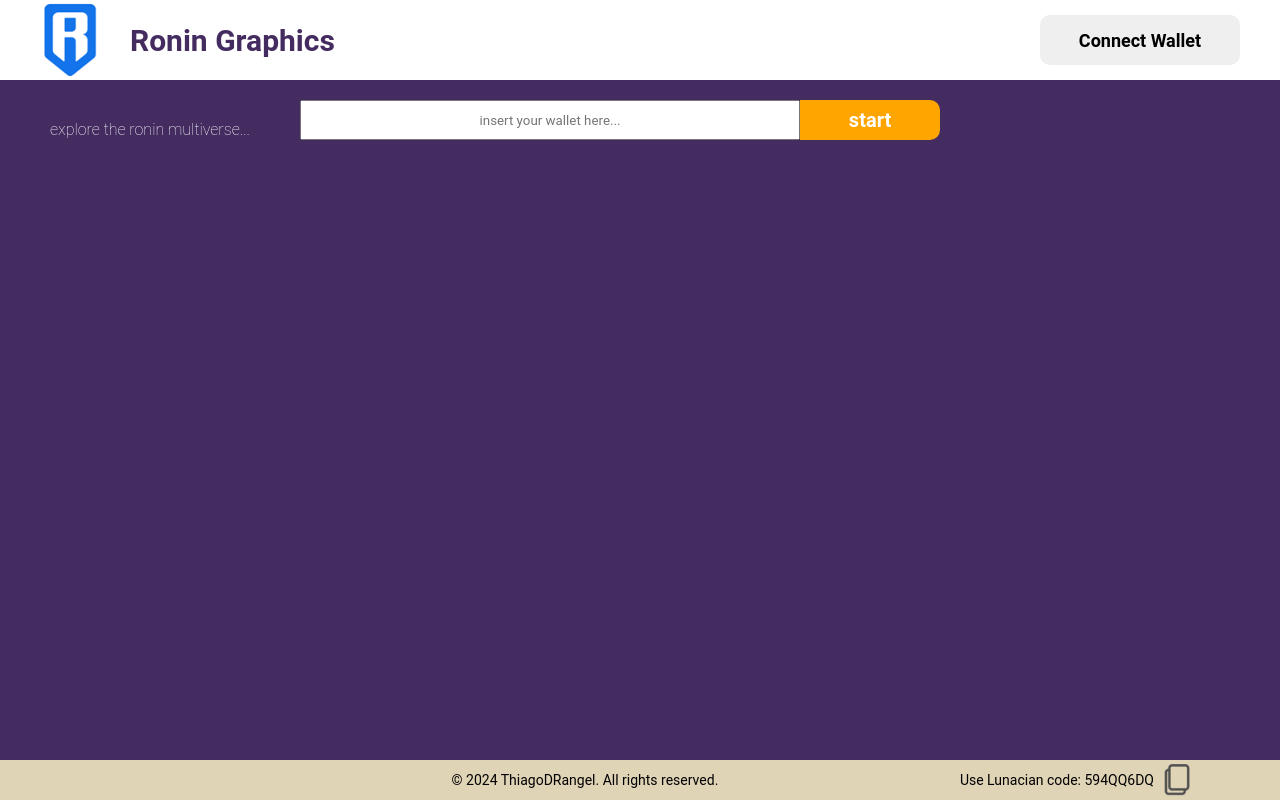
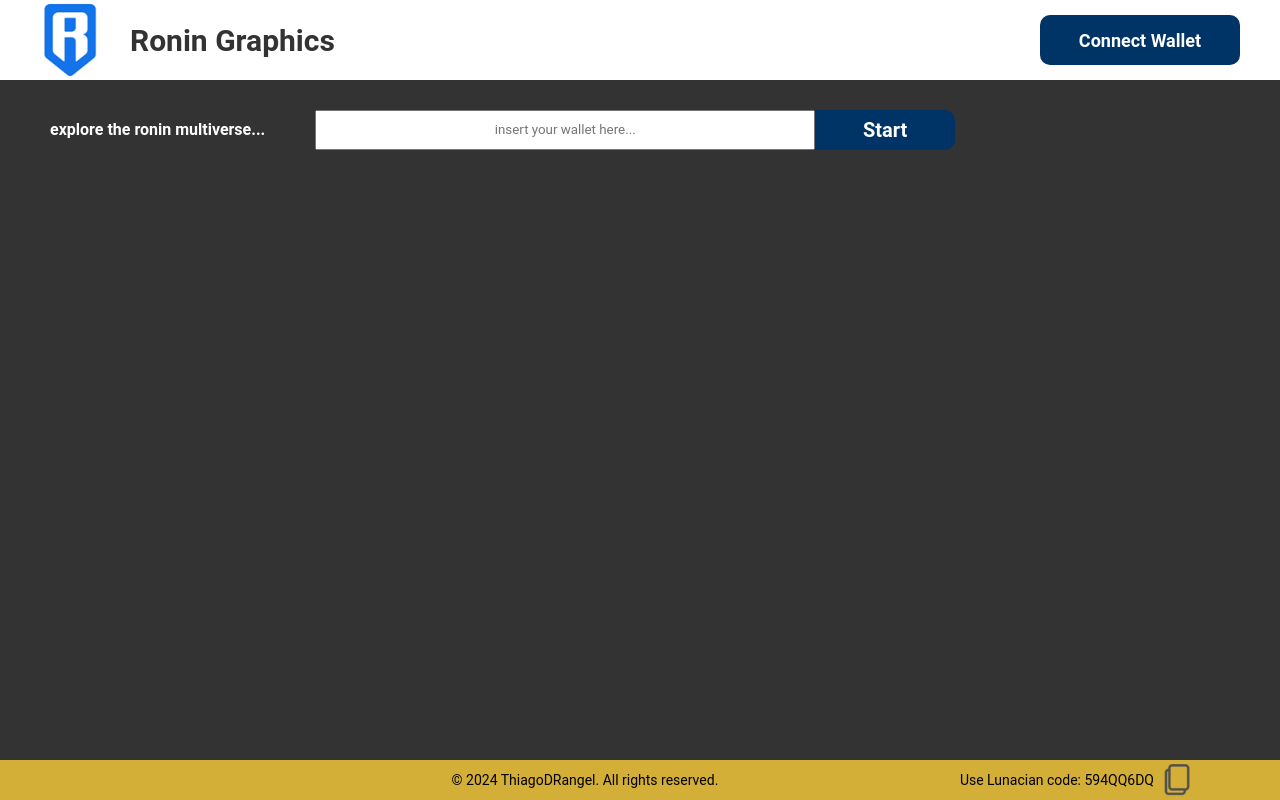
Before and after one commit to ThiagoDRangel/axiegov, a React (Vite) app in the folder Frontend/: page / in a window 1280 px wide. Built offline with nearby package versions, Linux system fonts and the light colour scheme.

Commit message:
fix: new version UX

```diff
--- a/Frontend/src/components/Footer/styles.css
+++ b/Frontend/src/components/Footer/styles.css
@@ -1,6 +1,6 @@
 .footer {
     align-items: center;
-    background-color: var(--color-quaternary);
+    background-color: var(--color-tertiary);
     display: flex;
     justify-content: space-between;
     width: 100%;
--- a/Frontend/src/components/Header/styles.css
+++ b/Frontend/src/components/Header/styles.css
@@ -1,6 +1,6 @@
 .container-header {
     align-items: center;
-    background-color: var(--color-white);
+    background-color: var(--color-secondary);
     display: flex;
     height: 8rem;
     justify-content: space-between;
@@ -20,7 +20,7 @@
 }
 
 .title {
-    color: var(--color-tertiary);
+    color: var(--color-primary);
     font-size: 3rem;
     margin-left: 2rem;
 }
--- a/Frontend/src/components/Search/index.tsx
+++ b/Frontend/src/components/Search/index.tsx
@@ -66,7 +66,7 @@ function Search() {
                     className="button"
                     onClick={handleButtonClick}
                 >
-                    start
+                    Start
                 </button>
                 {!isValidAddress && <p className="error">Invalid address</p>}
             </div>
--- a/Frontend/src/components/Search/styles.css
+++ b/Frontend/src/components/Search/styles.css
@@ -1,11 +1,11 @@
 .container-search {
+    align-items: center;
     display: flex;
     margin-top: 2rem;
 }
 
 h4 {
-    color: var(--color-white);
-    font-weight: 100;
+    color: var(--color-secondary);
     margin: 2rem 10rem;
 }
 
@@ -16,10 +16,8 @@ h4 {
 }
 
 .button {
-    background-color: orange;
     border: none;
     border-radius: 0 1rem 1rem 0;
-    color: var(--color-white);
     font-size: 3rem;
     font-weight: 700;
     height: 4rem;
@@ -53,8 +51,6 @@ p {
 }
 
 .pagination-btn {
-    background-color: orange;
-    color: var(--color-white);
     font-size: 2.5rem;
     font-weight: 700;
     height: 4rem;
@@ -97,7 +93,7 @@ p {
 
 .spinner {
     border: 8px solid rgba(255, 255, 255, 0.3);
-    border-top: 8px solid orange;
+    border-top: 8px solid var(--color-quaternary);
     border-radius: 50%;
     width: 5rem;
     height: 5rem;
--- a/Frontend/src/index.css
+++ b/Frontend/src/index.css
@@ -1,11 +1,8 @@
 :root {
-  --color-primary: #9c44dc;
-  --color-secondary: #bc8ae1;
-  --color-tertiary: #442c61;
-  --color-quaternary: #e0d4b7;
-  --color-quinary: #d0b7b0;
-  --color-senary: #543b6c;
-  --color-white: #fff;
+  --color-primary: #333333;
+  --color-secondary: #ffffff;
+  --color-tertiary: #d4af37;
+  --color-quaternary: #003366;
 }
 
 * {
@@ -26,7 +23,7 @@ html {
 }
 
 body {
-  background-color: var(--color-tertiary);
+  background-color: var(--color-primary);
   box-sizing: border-box;
   font-size: 1.6rem;
   font-family: 'Inter', sans-serif;
@@ -42,6 +39,8 @@ body {
 }
 
 button {
+  color: var(--color-secondary);
+  background-color: var(--color-quaternary);
   border: none;
   border-radius: 1rem;
   cursor: pointer;
```
